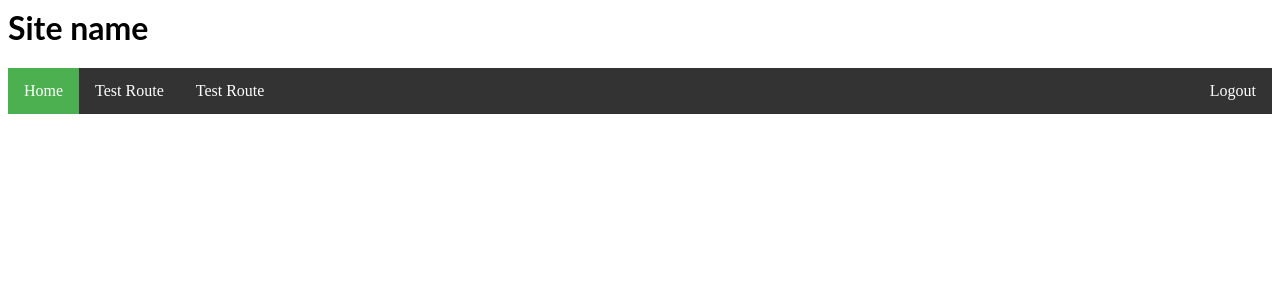
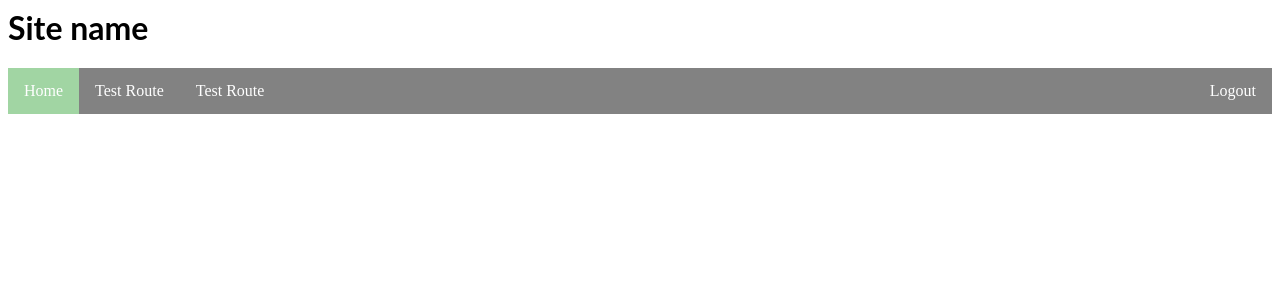
Before and after one commit to Sekenx/angular-8xy5zh, an Angular app: page / in a window 1280 px wide. Shown: the top 300 px of the page. Built offline with nearby package versions, Linux system fonts and the light colour scheme.

Commit message:
1 file modified

```diff
--- a/src/app/shared/layout/header/header.component.css
+++ b/src/app/shared/layout/header/header.component.css
@@ -1,11 +1,10 @@
-
-
 ul.topnav {
   list-style-type: none;
   margin: 0;
   padding: 0;
   overflow: hidden;
-  background-color: #333;
+  opacity:0.52;
+  background-color: #111;
 }
 
 ul.topnav li {float: left;}
```
